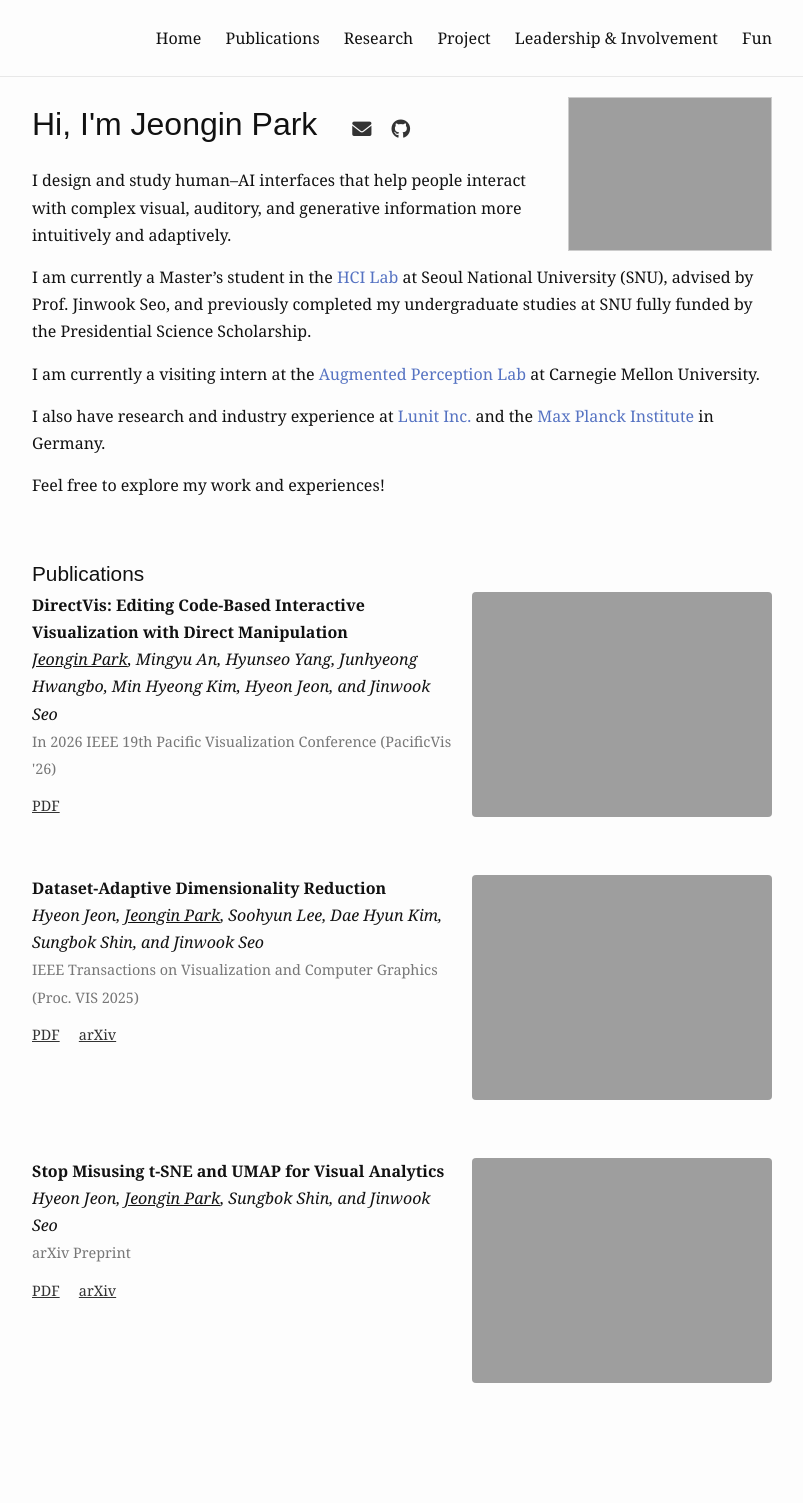
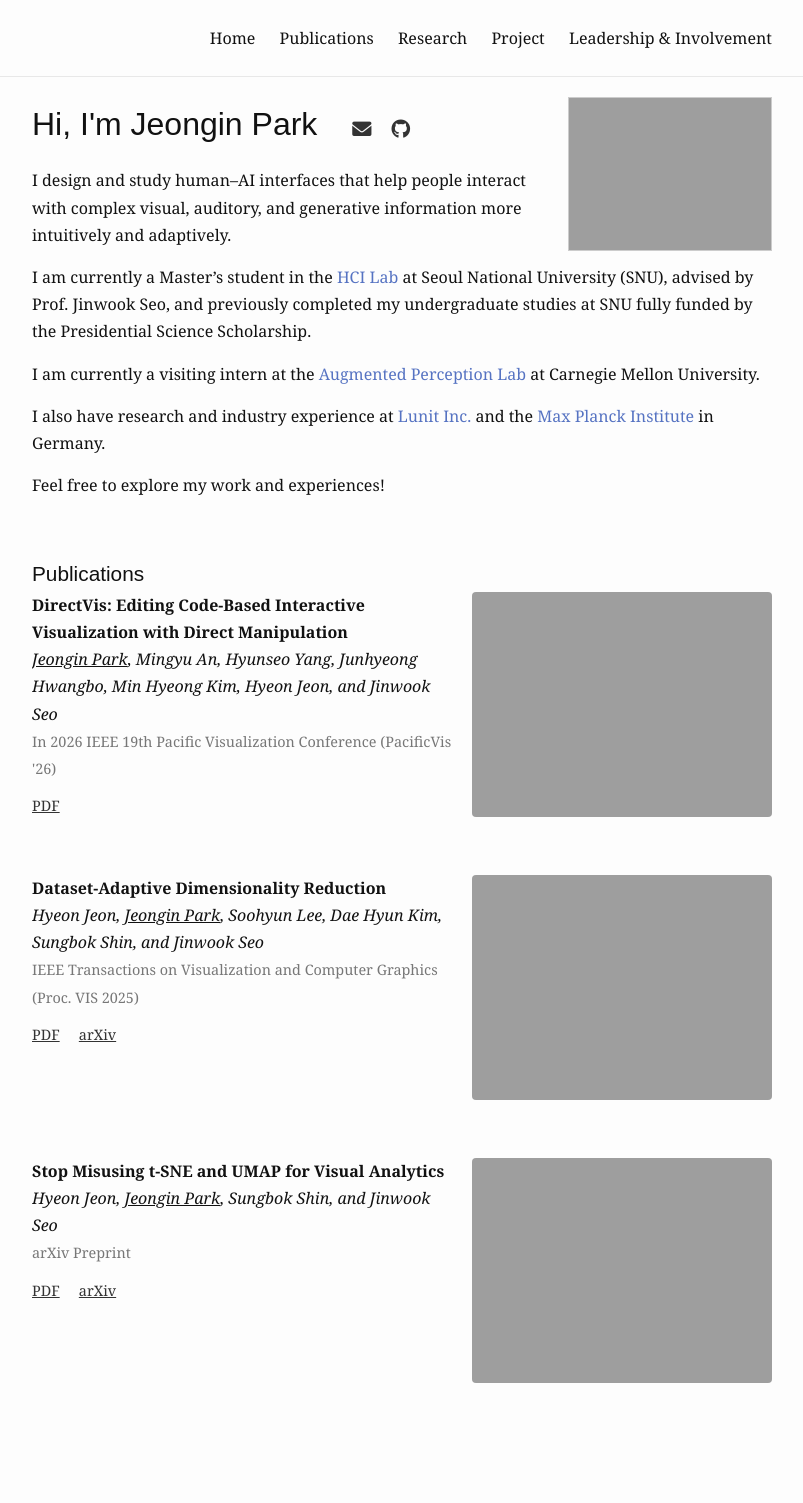
Before and after one commit to ZzeongB/ZzeongB.github.io, a Jekyll site: the page built from _pages/index.md, in a window 1280 px wide. Shown: the whole page, without its empty margins (238-1041 px from the left). Built offline with Jekyll 4.4.1, drawn with Linux system fonts in a browser that asks for light colours.

Commit message:
remove Fun

```diff
--- a/_config.yml
+++ b/_config.yml
@@ -19,7 +19,6 @@ header:
     - name: Project
     - name: "Leadership & Involvement"
       slug: /leadership-involvement
-    - name: Fun
 
 footer:
   show_powered_by: true
```
